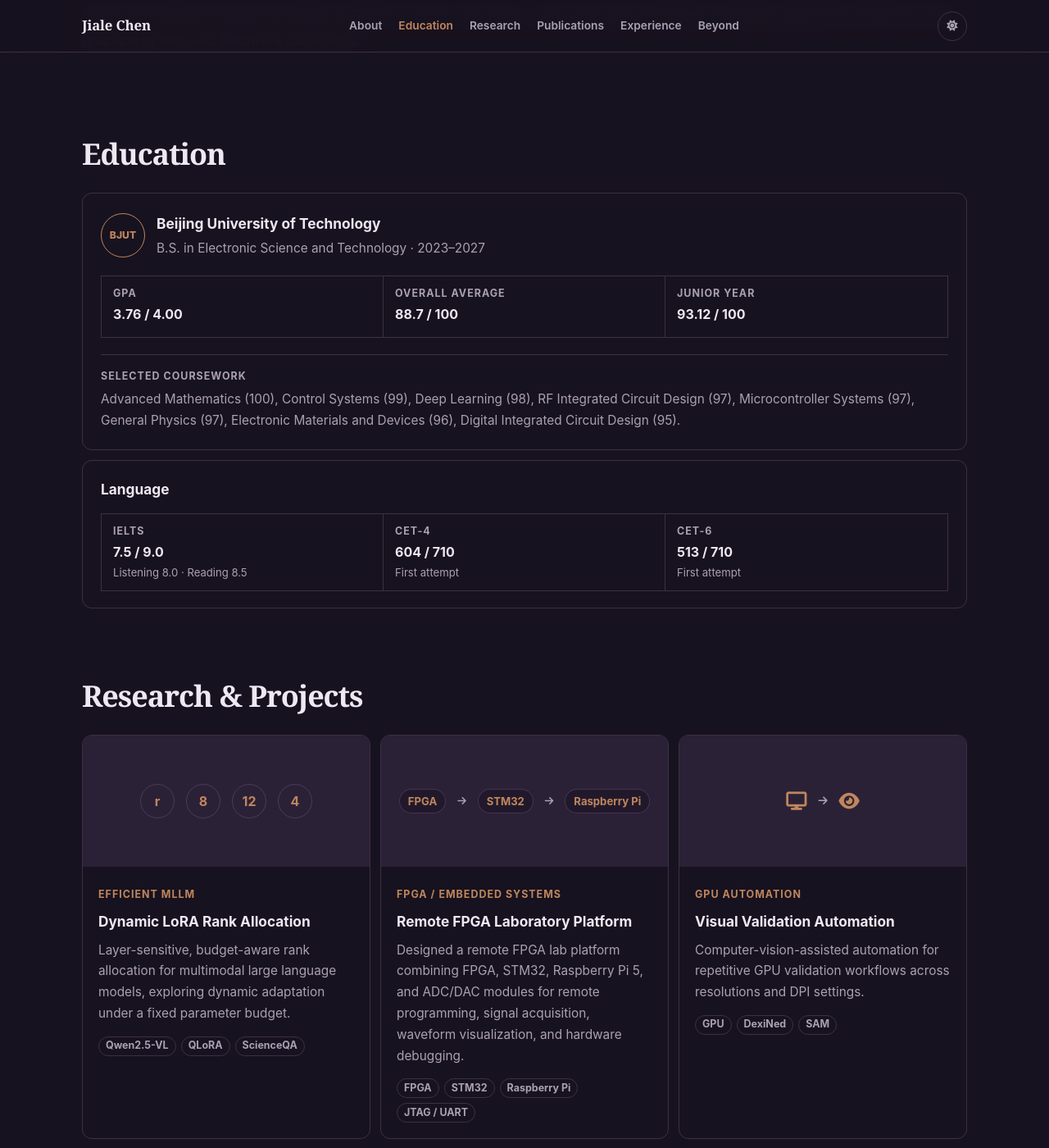
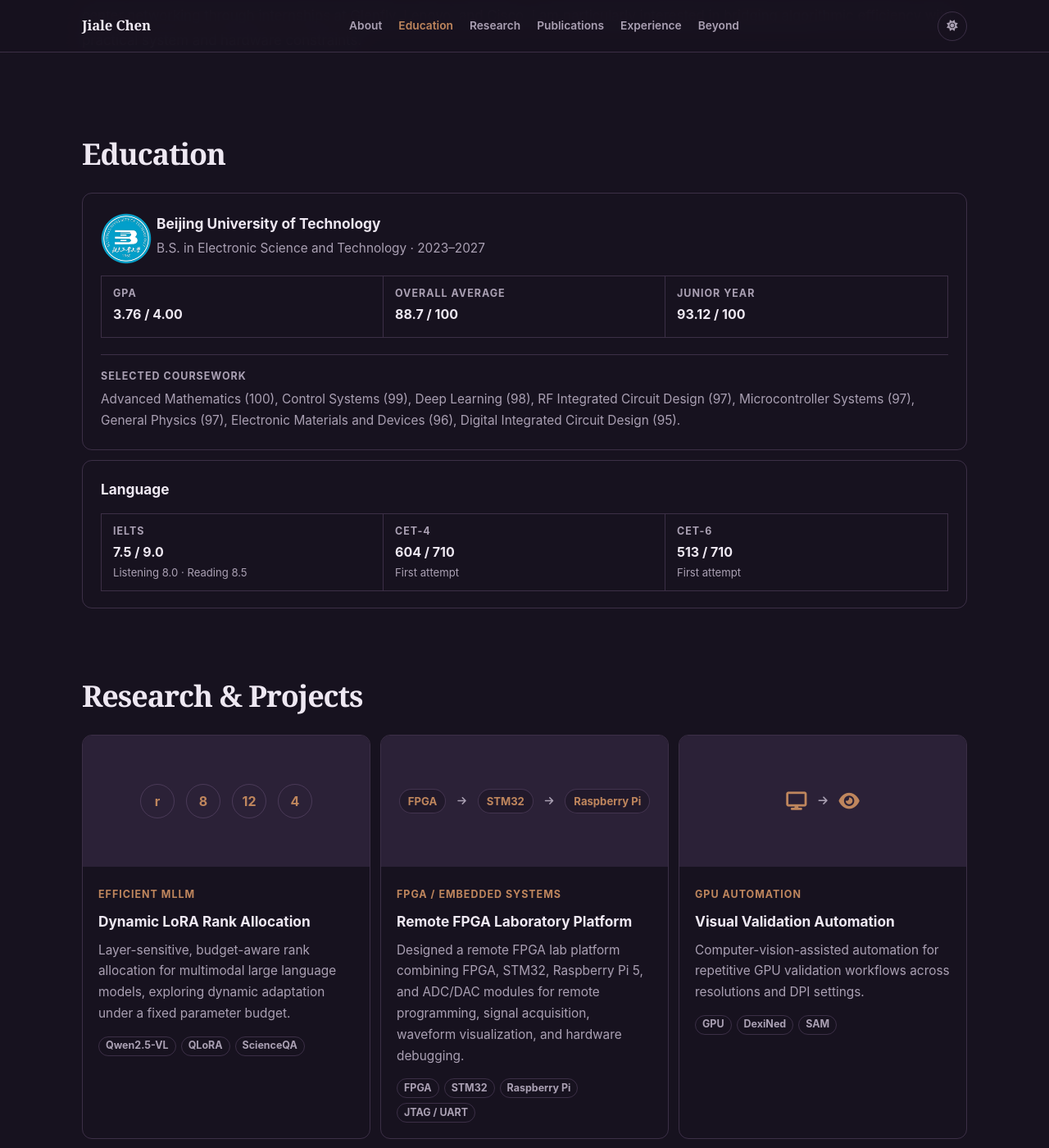
Before and after one commit to Chenjl13/Chenjl13.github.io, a Jekyll site: the page built from index.md, in a window 1280 px wide and 1400 px high, scrolled down 785 px. Shown: the whole window at 82% size. Built offline with Jekyll 4.4.1, drawn with Linux system fonts in a browser that asks for light colours; nearby versions of some CDN libraries; a style sheet for code colours, icons or effects is not loaded.

```diff
--- a/_sass/minimal-light-no-dark-mode.scss
+++ b/_sass/minimal-light-no-dark-mode.scss
@@ -312,12 +312,9 @@
   height: 54px;
   display: grid;
   place-items: center;
-  border-radius: 50%;
-  border: 1px solid var(--accent);
-  color: var(--accent);
-  font-size: .76rem;
-  font-weight: 800;
+  flex: 0 0 54px;
 }
+.school-mark img { width: 62px; height: 62px; max-width: none; object-fit: contain; }
 .education-main h3 { margin: 0; font-size: 1.08rem; }
 .education-main p { margin: 3px 0 0; color: var(--muted); font-size: .96rem; line-height: 1.68; }
 .education-stats { display: grid; grid-template-columns: repeat(3, 1fr); gap: 0; margin-top: 20px; border: 1px solid var(--border); }
--- a/_sass/minimal-light.scss
+++ b/_sass/minimal-light.scss
@@ -318,12 +318,9 @@
   height: 54px;
   display: grid;
   place-items: center;
-  border-radius: 50%;
-  border: 1px solid var(--accent);
-  color: var(--accent);
-  font-size: .76rem;
-  font-weight: 800;
+  flex: 0 0 54px;
 }
+.school-mark img { width: 62px; height: 62px; max-width: none; object-fit: contain; }
 .education-main h3 { margin: 0; font-size: 1.08rem; }
 .education-main p { margin: 3px 0 0; color: var(--muted); font-size: .96rem; line-height: 1.68; }
 .education-stats { display: grid; grid-template-columns: repeat(3, 1fr); gap: 0; margin-top: 20px; border: 1px solid var(--border); }
--- a/index.md
+++ b/index.md
@@ -21,7 +21,7 @@
   </div>
   <div class="education-card">
     <div class="education-main">
-      <div class="school-mark">BJUT</div>
+      <div class="school-mark"><img src="{{ '/assets/img/bjut.png' | relative_url }}" alt="Beijing University of Technology logo"></div>
       <div>
         <h3>Beijing University of Technology</h3>
         <p>B.S. in Electronic Science and Technology · 2023–2027</p>
```
